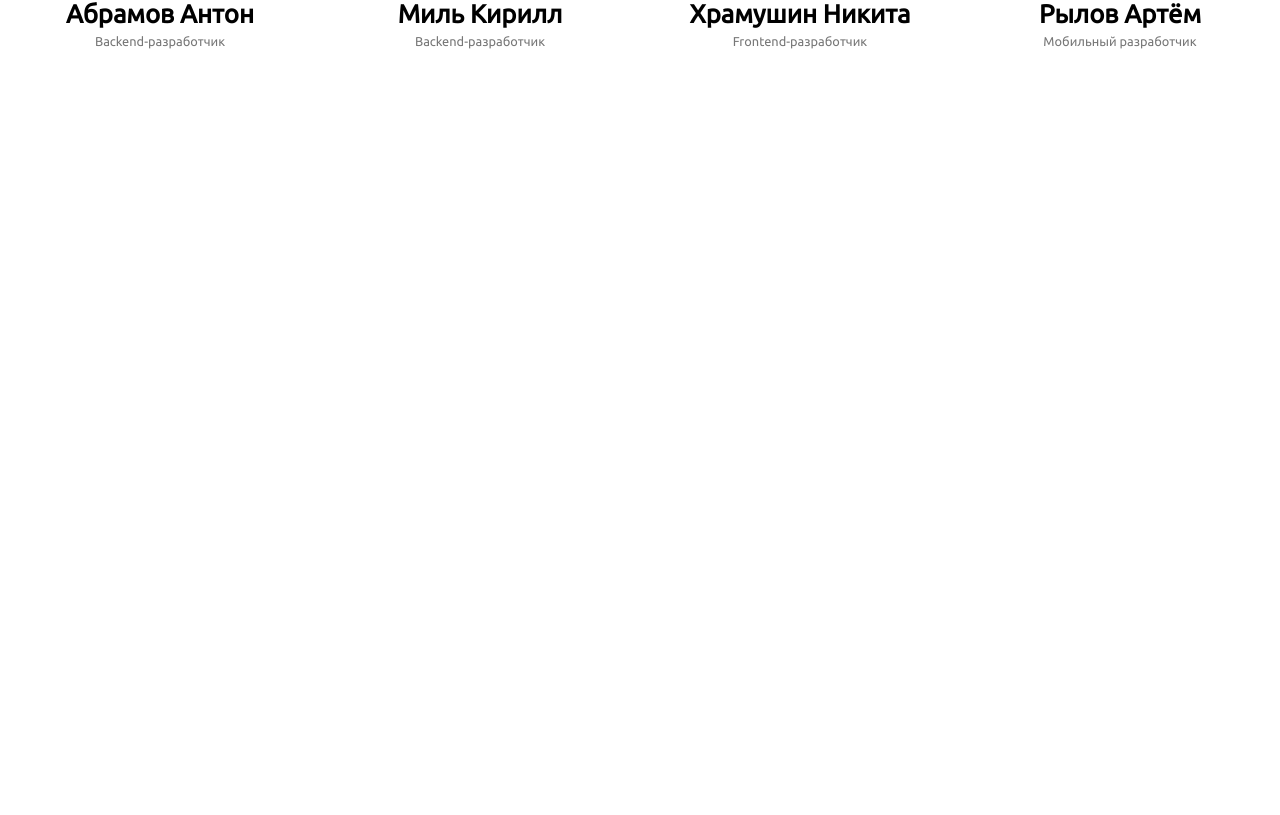
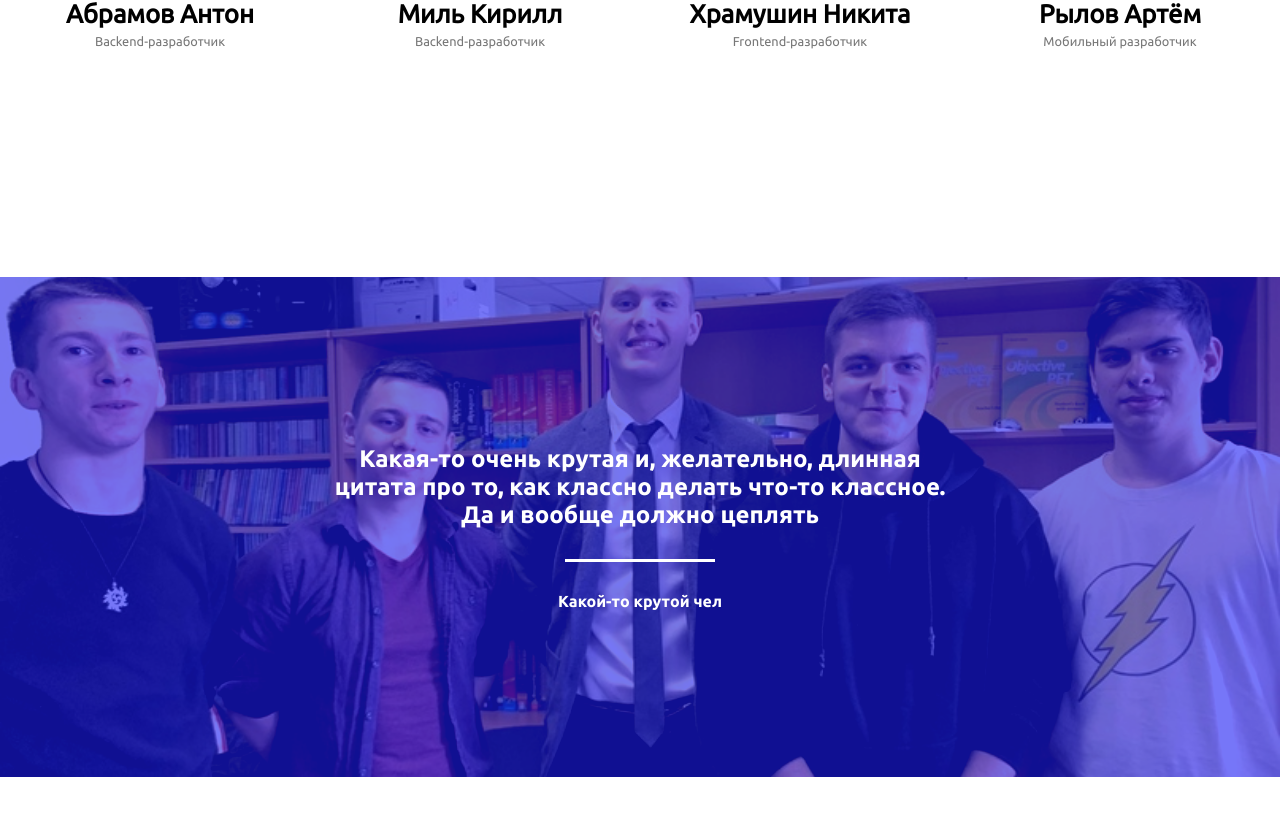
Before and after one commit to SiberianHub/site, a React (Create React App) app: page / in a window 1280 px wide. Shown: the part 2857-3672 px from the top of the page. Built offline with nearby package versions, Linux system fonts and the light colour scheme.

Commit message:
Added quote block

```diff
--- a/src/App.js
+++ b/src/App.js
@@ -12,6 +12,7 @@ import MissionBlock from "./components/MissionBlock/Desktop/MissionBlock";
 import MissionBlockMobile from "./components/MissionBlock/Mobile/MissionBlockMobile";
 import TeamBlock from "./components/TeamBlock/Desktop/TeamBlock";
 import TeamBlockMobile from "./components/TeamBlock/Mobile/TeamBlockMobile";
+import QuoteBlock from "./components/QuoteBlock/Desktop/QuoteBlock";
 
 function App() {
   const [modalShown, setModalShown] = React.useState(false)
@@ -52,6 +53,7 @@ function App() {
       {isDesktop ? <MotivationBlock /> : <MotivationBlockMobile />}
       {isDesktop ? <MissionBlock /> : <MissionBlockMobile />}
       {isDesktop ? <TeamBlock /> : <TeamBlockMobile />}
+      {isDesktop ? <QuoteBlock /> : <QuoteBlock />}
       <div style={{height: '200vh'}}/>
 
     </div>
--- a/src/components/MotivationBlock/Mobile/MotivationBlockMobile.scss
+++ b/src/components/MotivationBlock/Mobile/MotivationBlockMobile.scss
@@ -30,6 +30,7 @@
 
     .buttons-div {
         display: flex;
+        width: 100%;
         flex-direction: column;
         align-items: center;
         margin-top: 10px;
--- /dev/null
+++ b/src/components/QuoteBlock/Desktop/QuoteBlock.jsx
@@ -0,0 +1,18 @@
+import React from 'react';
+import background from '../../../assets/img/missionBlock/missionPhoto.jpg';
+import './QuoteBlock.scss';
+
+
+export default function QuoteBlock(){
+
+
+    return(
+        <section className={'quote-block'}>
+            <h2 className={'quote'}>Какая-то очень крутая и, желательно, длинная цитата про то, как классно делать что-то классное. Да и вообще должно цеплять</h2>
+            <div className={'divider'} />
+            <p className={'quote-author'}>Какой-то крутой чел</p>
+            <img src={background} className={'background-image'} />
+            <div className={'background-filter'} />
+        </section>
+    )
+}
--- /dev/null
+++ b/src/components/QuoteBlock/Desktop/QuoteBlock.scss
@@ -0,0 +1,50 @@
+.quote-block {
+    height: 500px;
+    width: 100%;
+    display: flex;
+    flex-direction: column;
+    overflow: hidden;
+    align-items: center;
+    justify-content: center;
+    color: white;
+
+    .quote {
+        font-family: 'Ubuntu-Bold';
+        width: 50vw;
+        text-align: center;
+    }
+
+    .quote-author {
+        font-family: 'Ubuntu-Bold';
+    }
+
+    .divider {
+        height: 3px;
+        width: 150px;
+        margin: 30px;
+        background-color: white;
+    }
+
+    .background-image {
+        width: 100%;
+        height: 500px;
+        position: absolute;
+        object-fit: cover;
+        z-index: -2;
+        filter: contrast(1.5)
+    }
+
+    .background-filter {
+        width: 100%;
+        height: 500px;
+        position: absolute;
+        z-index: -1;
+        background: rgba(27, 27, 243, 0.6);
+    }
+
+    @media (max-width: 799px) {
+        .quote {
+            width: 95vw;
+        }
+    }
+}
```
